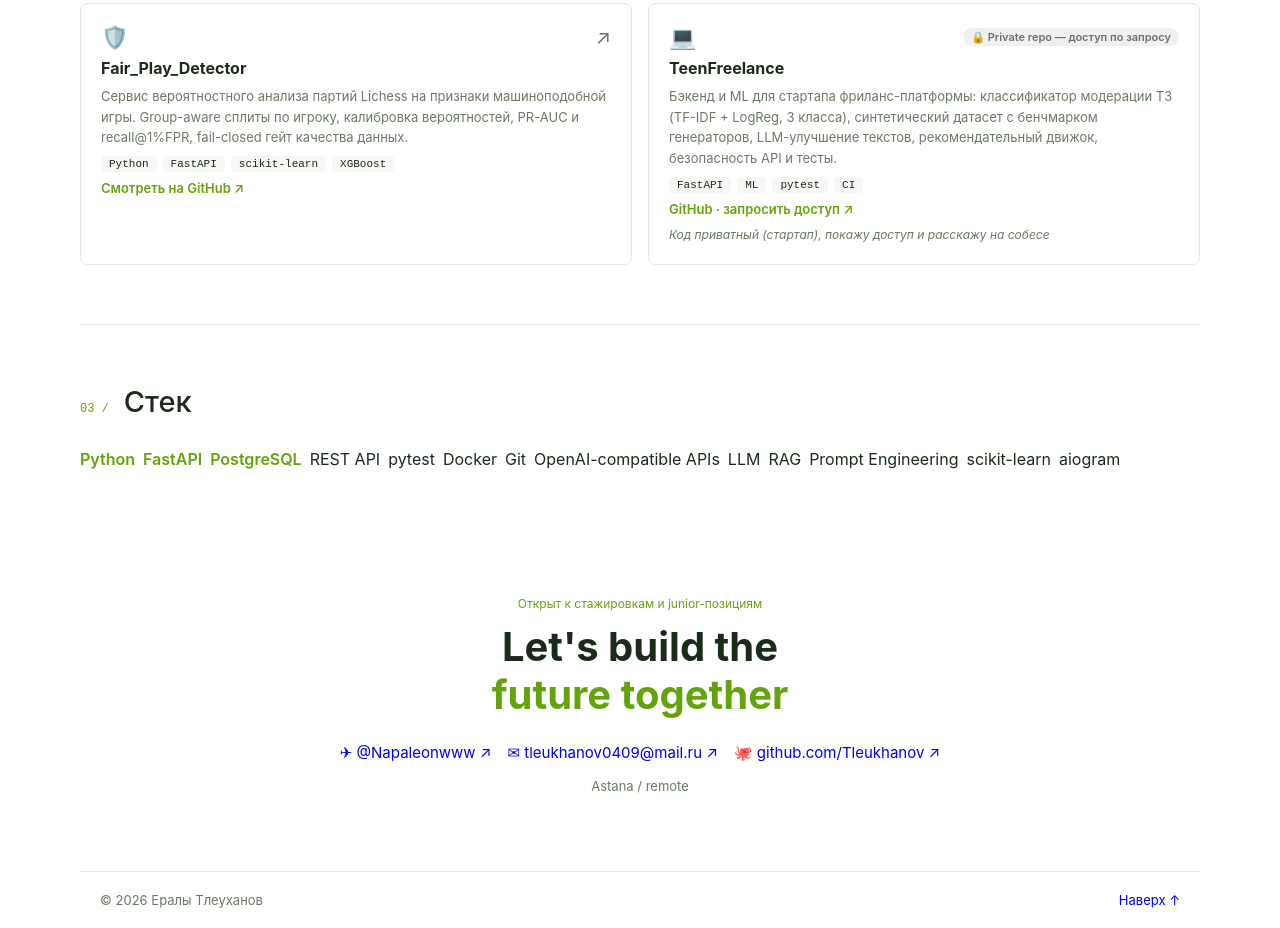
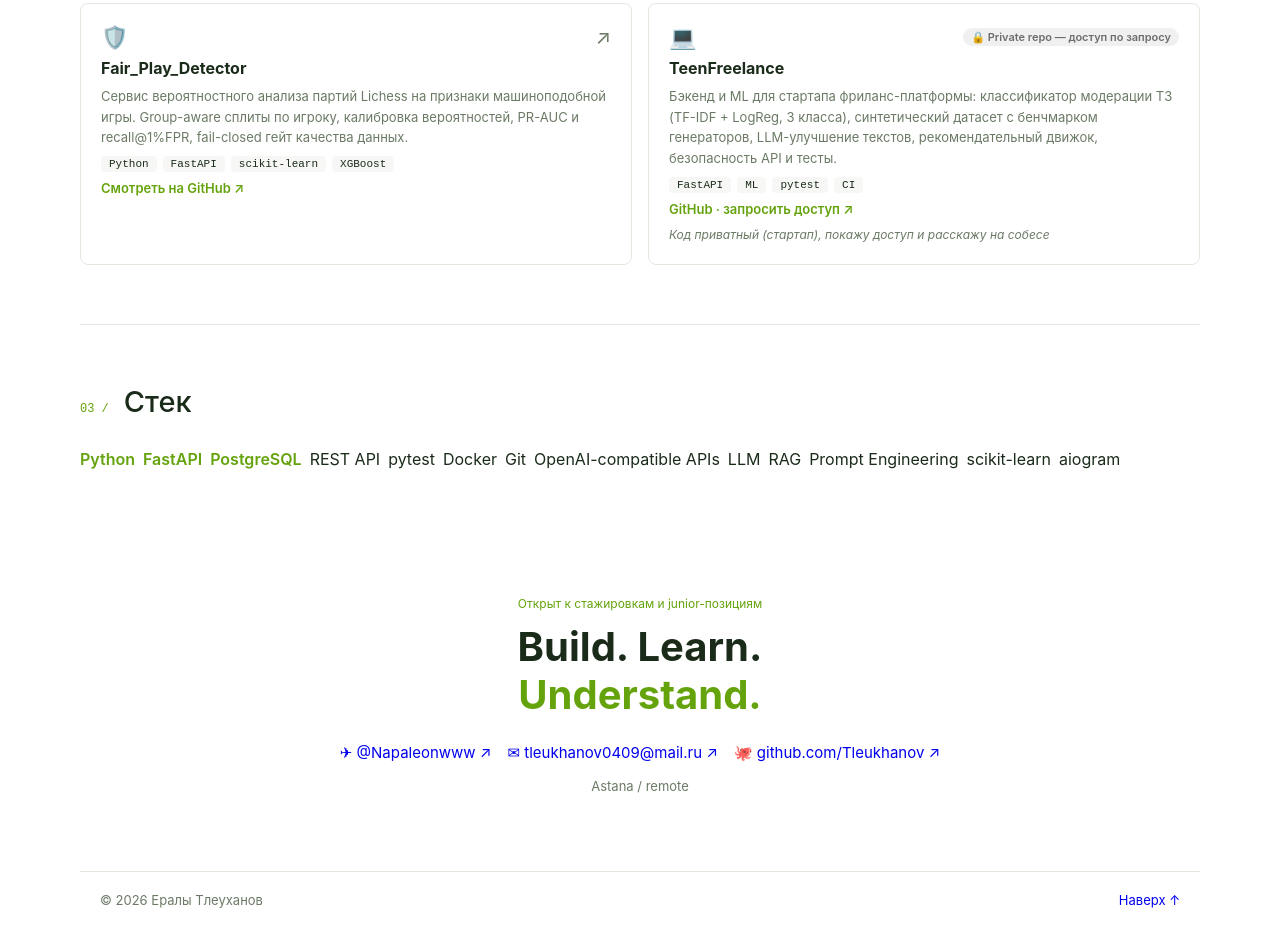
Before and after one commit to Tleukhanov/Tleukhanov.github.io, a plain HTML site: page index.html in a window 1280 px wide. Shown: the part 1731-2659 px from the top of the page. Drawn offline with Linux system fonts and the light colour scheme.

Commit message:
feat: обновить слоган на Build. Learn. Understand.

```diff
--- a/index.html
+++ b/index.html
@@ -116,7 +116,7 @@
 
   <section class="contact" id="contact">
     <div class="availability">Открыт к стажировкам и junior-позициям</div>
-    <h2>Let's build the<br><span>future together</span></h2>
+    <h2>Build. Learn.<br><span>Understand.</span></h2>
     <div class="contact-links">
       <a href="https://t.me/Napaleonwww" target="_blank" rel="noopener">✈ @Napaleonwww ↗</a>
       <a href="mailto:tleukhanov0409@mail.ru">✉ tleukhanov0409@mail.ru ↗</a>
```
